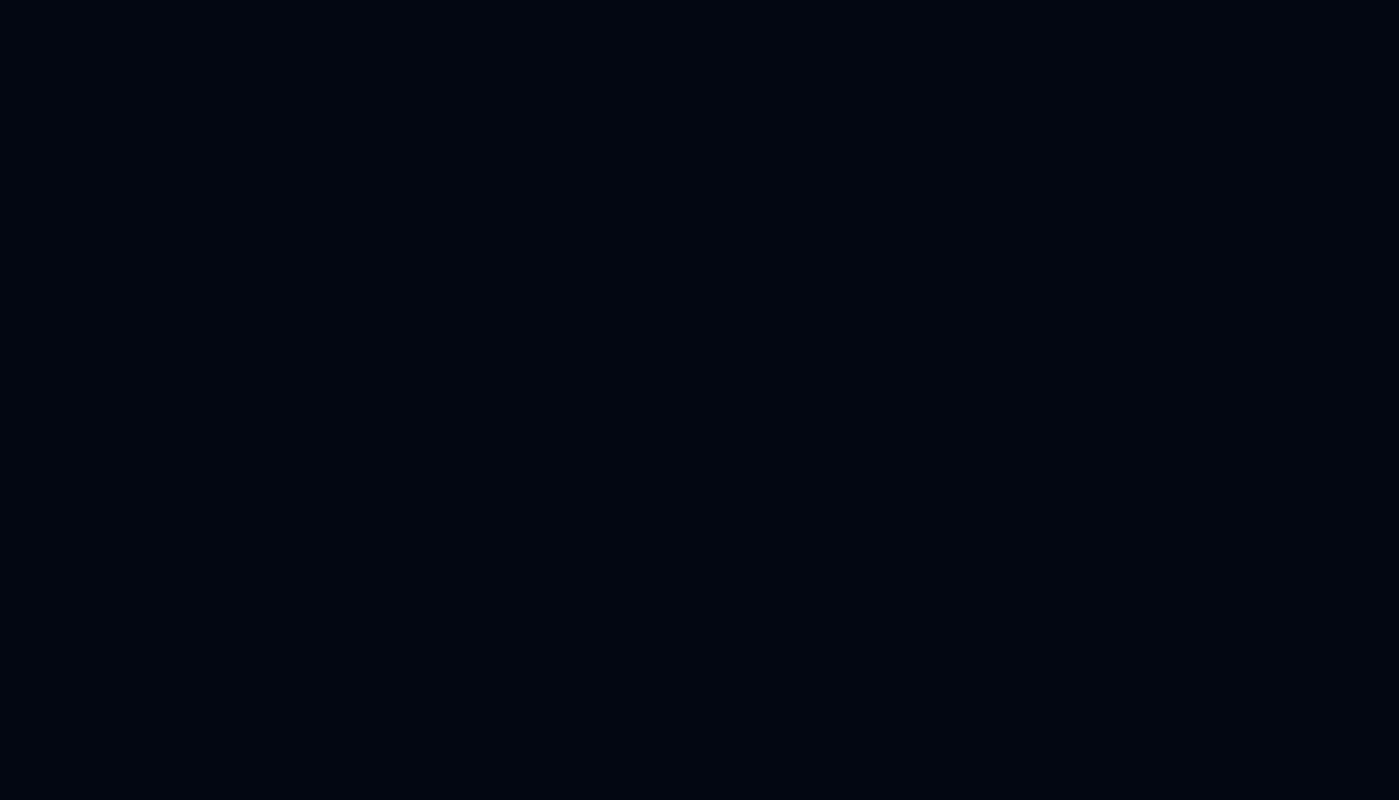
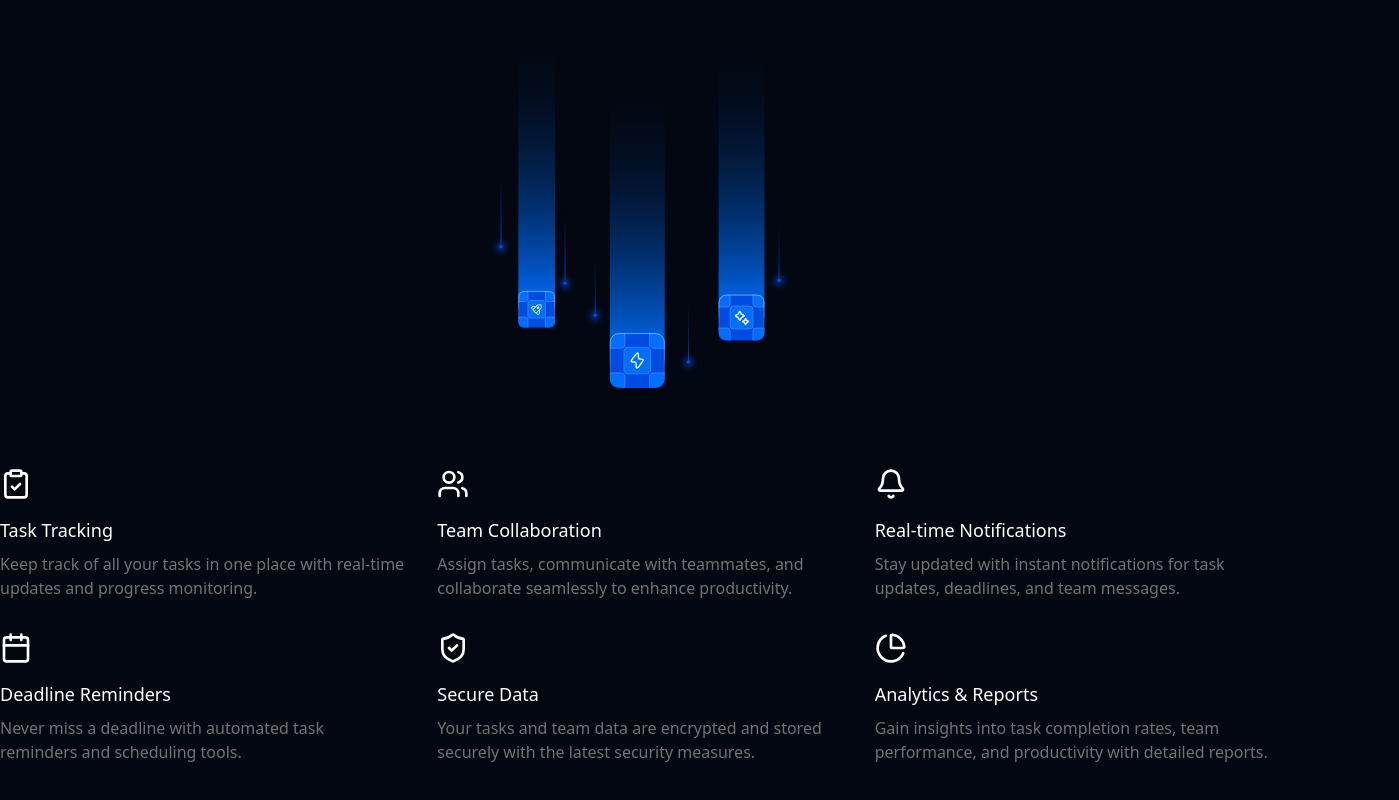
Before and after one commit to harun708280/MoneyWise-landingpage, a Next.js app: page / in a window 1280 px wide. Shown: the part 2452-3252 px from the top of the page, 1399 px wide, since content can reach past the window. Before the commit the page ends 2257 px from the top, so only its background shows below. Built offline with nearby package versions, Linux system fonts and the light colour scheme.

Commit message:
crate feature section

```diff
--- a/src/app/Component/DashBoard.jsx
+++ b/src/app/Component/DashBoard.jsx
@@ -9,13 +9,13 @@ const DashBoard = () => {
       <div className="absolute top-1/2 left-1/2 -z-10 w-3/4 h-3/4 -translate-x-1/2 -translate-y-1/2 blur-[10rem] gradient opacity-50"></div>
 
       {/* Image Container */}
-      <div className="p-4 bg-opacity-50 backdrop-blur-3xl rounded-2xl shadow-xl">
+      <div className="p-4  bg-opacity-50 backdrop-blur-3xl rounded-2xl shadow-xl">
         <Image
           src="/dashboard.svg"
           alt="Dashboard Banner"
           width={1200}
           height={800}
-          className="rounded-lg shadow-2xl mx-auto"
+          className="rounded-lg  shadow-2xl mx-auto"
         />
 
         {/* BorderBeam Effect */}
--- /dev/null
+++ b/src/app/Component/Feature.jsx
@@ -0,0 +1,88 @@
+import Container from '@/components/global/container';
+import SectionBadge from '@/components/ui/section-badge';
+import { Bell, Calendar, ClipboardCheck, PieChart, ShieldCheck, Users } from 'lucide-react';
+import Image from 'next/image';
+import React from 'react';
+
+// Features List
+const features = [
+    {
+        icon: <ClipboardCheck className="w-8 h-8 text-white" />,
+        title: "Task Tracking",
+        description: "Keep track of all your tasks in one place with real-time updates and progress monitoring."
+    },
+    {
+        icon: <Users className="w-8 h-8 text-white" />,
+        title: "Team Collaboration",
+        description: "Assign tasks, communicate with teammates, and collaborate seamlessly to enhance productivity."
+    },
+    {
+        icon: <Bell className="w-8 h-8 text-white" />,
+        title: "Real-time Notifications",
+        description: "Stay updated with instant notifications for task updates, deadlines, and team messages."
+    },
+    {
+        icon: <Calendar className="w-8 h-8 text-whitey" />,
+        title: "Deadline Reminders",
+        description: "Never miss a deadline with automated task reminders and scheduling tools."
+    },
+    {
+        icon: <ShieldCheck className="w-8 h-8 text-white" />,
+        title: "Secure Data",
+        description: "Your tasks and team data are encrypted and stored securely with the latest security measures."
+    },
+    {
+        icon: <PieChart className="w-8 h-8 text-white" />,
+        title: "Analytics & Reports",
+        description: "Gain insights into task completion rates, team performance, and productivity with detailed reports."
+    }
+];
+
+const Feature = () => {
+    return (
+        <div className="flex flex-col  items-center justify-center py-12 relative">
+            <Container>
+                <div className="max-w-xl mx-auto text-start md:text-center">
+                    <SectionBadge title="Features" />
+                    <h2 className="text-3xl lg:text-4xl font-semibold mt-6">
+                        Enhance Team Collaboration
+                    </h2>
+                    <p className="text-muted-foreground mt-6">
+                        Work together seamlessly, assign tasks, and improve productivity in real time.
+                    </p>
+                </div>
+            </Container>
+
+            {/* Feature Image */}
+            <Container>
+                <div className="flex items-center justify-center mx-auto mt-8">
+                    <Image src={'/feature.svg'} height={80} width={300} alt="Feature Image" />
+                </div>
+            </Container>
+
+            {/* Feature List */}
+            <Container>
+                <div className="flex container flex-col items-center justify-center py-10 md:py-20 w-full">
+                    <div className="grid grid-cols-1 md:grid-cols-2 lg:grid-cols-3 w-full gap-8">
+                        {features.map((feature, index) => (
+                            <div key={index} className="flex flex-col items-start lg:items-start px-0 md:px-0">
+                                {/* Fix: Directly render the icon */}
+                                <div className="flex items-center justify-center">
+                                    {feature.icon}
+                                </div>
+                                <h3 className="text-lg font-medium mt-4">
+                                    {feature.title}
+                                </h3>
+                                <p className="text-muted-foreground mt-2 text-start lg:text-start">
+                                    {feature.description}
+                                </p>
+                            </div>
+                        ))}
+                    </div>
+                </div>
+            </Container>
+        </div>
+    );
+};
+
+export default Feature;
--- a/src/app/page.js
+++ b/src/app/page.js
@@ -5,6 +5,7 @@ import Image from "next/image";
 import Hero from "./Component/Hero";
 import DashBoard from "./Component/DashBoard";
 import Process from "./Component/Process";
+import Feature from "./Component/Feature";
 
 export default function Home() {
   return (
@@ -36,6 +37,7 @@ export default function Home() {
       <Hero></Hero>
       <DashBoard/>
       <Process/>
+      <Feature/>
     </section>
   );
 }
```
